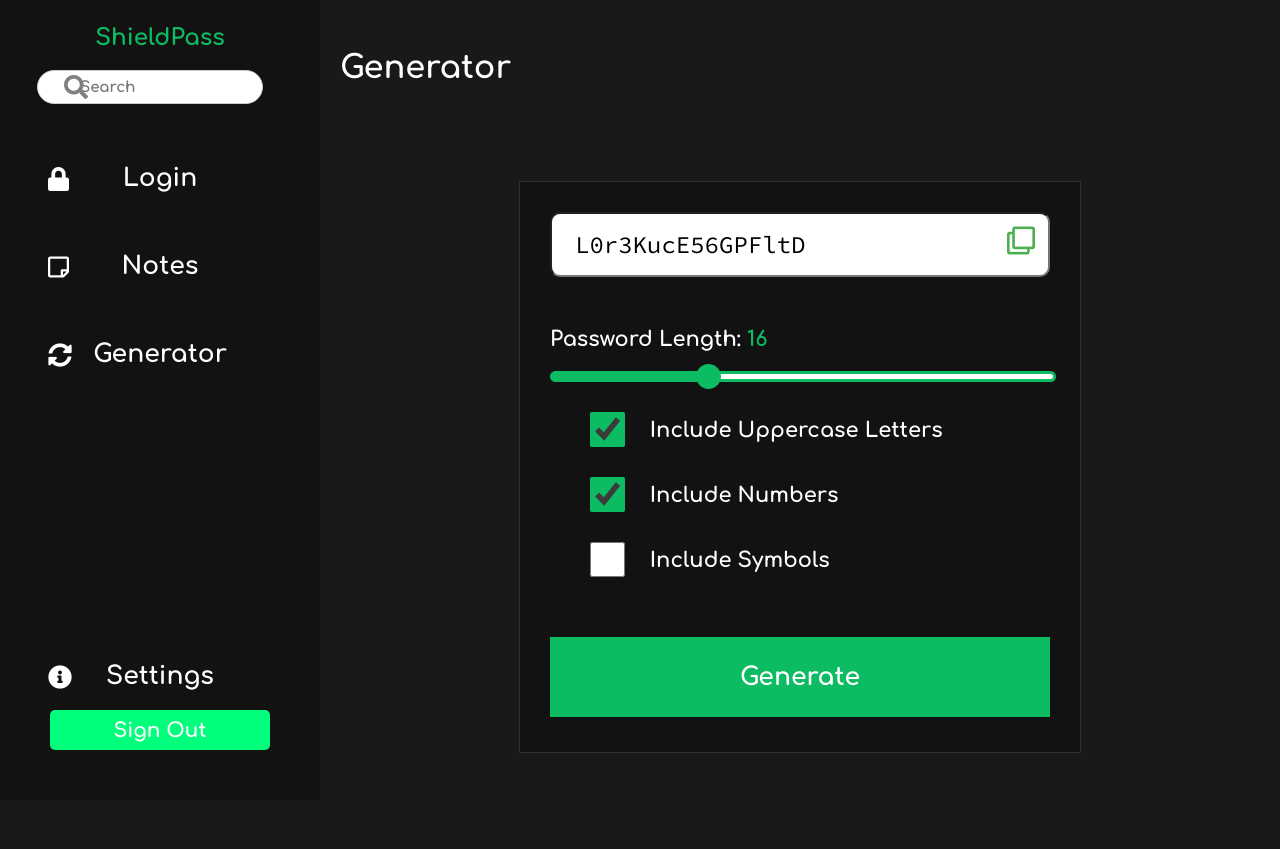
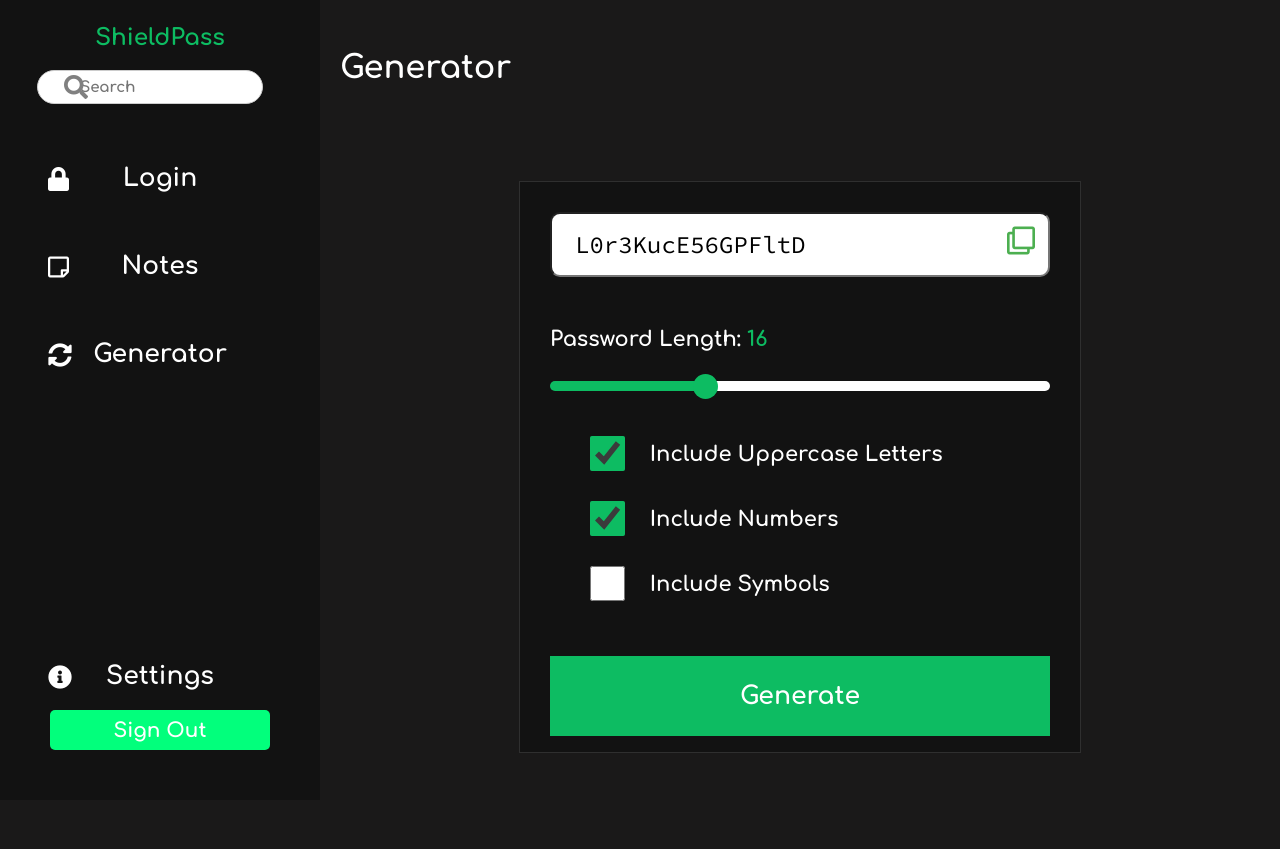
Before and after one commit to parrishl21/shieldPass, a Flask app: page /generator in a window 1280 px wide. Run offline with Flask 3, Linux system fonts and the light colour scheme; a user stored in the database is signed in; some libraries are stand-ins or nearby versions.

Commit message:
small visual changes

```diff
--- a/static/css/generator.css
+++ b/static/css/generator.css
@@ -46,7 +46,7 @@ b {
 
 .generator-text {
     margin-top: 40px;
-    margin-bottom: 10px;
+    margin-bottom: 20px;
     font-size: 21px;
     vertical-align: middle;
 }
@@ -89,13 +89,13 @@ b {
 .slider {
     -webkit-appearance: none;
     width: 100%;
-    height: 5px;
+    height: 10px;
     background: linear-gradient(to right, #0DBC62 0%, #0DBC62 50%, white 50%, white 100%);
     outline: none;
-    border: 3px solid #0DBC62;
+    /* border: 3px solid #0DBC62; */
     border-radius: 20px;
     margin-top: 10px;
-    margin-bottom: 10px;
+    margin-bottom: 25px;
 }
 .slider::-webkit-slider-thumb {
     -webkit-appearance: none;
@@ -104,7 +104,7 @@ b {
     height: 25px;
     background: #0DBC62;
     cursor: pointer;
-    border: 5px solid #0DBC62;
+    /* border: 5px solid #0DBC62; */
     border-radius: 20px;
 }
 .slider::-moz-range-thumb {
@@ -113,7 +113,7 @@ b {
     background: #0DBC62;
     opacity: 1.0;
     cursor: pointer;
-    border: 5px solid #0DBC62;
+    /* border: 5px solid #0DBC62; */
     border-radius: 20px;
 }
 .slider::-moz-range-progress {
@@ -133,7 +133,7 @@ b {
     cursor: pointer;
     border: none;
     font-size: 25px;
-    margin-top: 40px;
+    margin-top: 35px;
     margin-right: 10px;
     width: 100%;
 }
```
